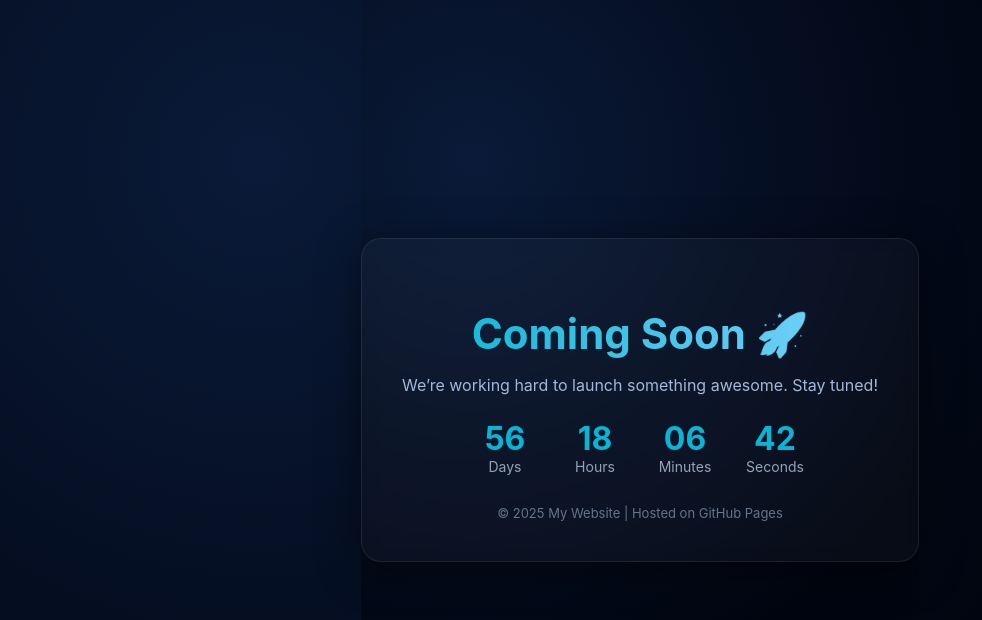
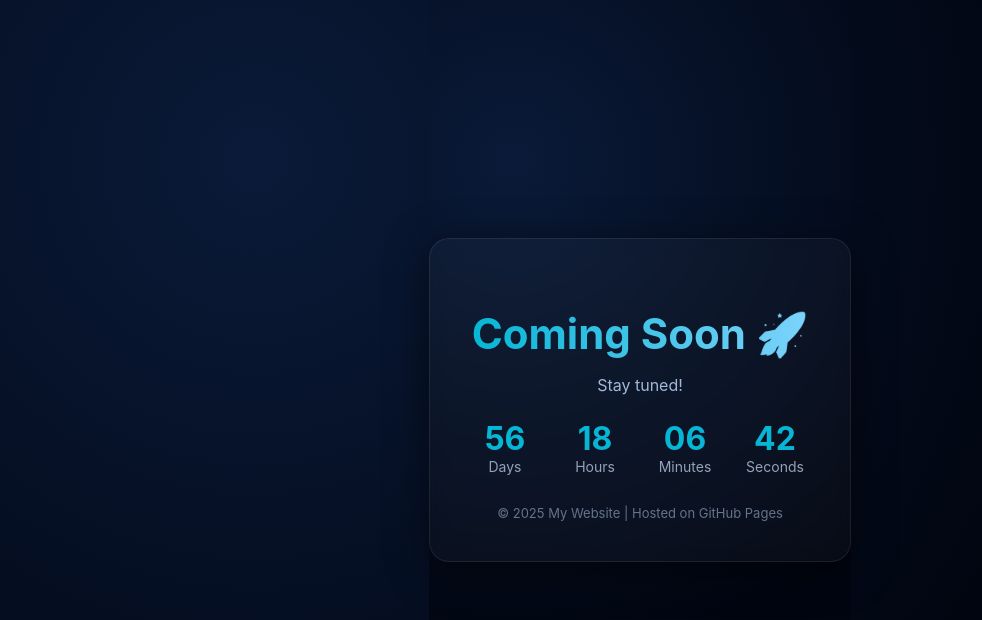
Before and after one commit to Ashwon09/test, a plain HTML site: page index.html in a window 1280 px wide. Shown: the whole page, without its empty margins (0-982 px from the left). Drawn offline with Linux system fonts and the light colour scheme.

Commit message:
Update paragraph text in index.html
Shortened the message in the paragraph.

```diff
--- a/index.html
+++ b/index.html
@@ -75,7 +75,7 @@
 <body>
   <div class="wrapper">
     <h1>Coming Soon 🚀</h1>
-    <p>We’re working hard to launch something awesome. Stay tuned!</p>
+    <p>Stay tuned!</p>
 
     <div class="countdown" id="countdown">
       <div class="box"><div class="num" id="days">00</div><div class="label">Days</div></div>
```
